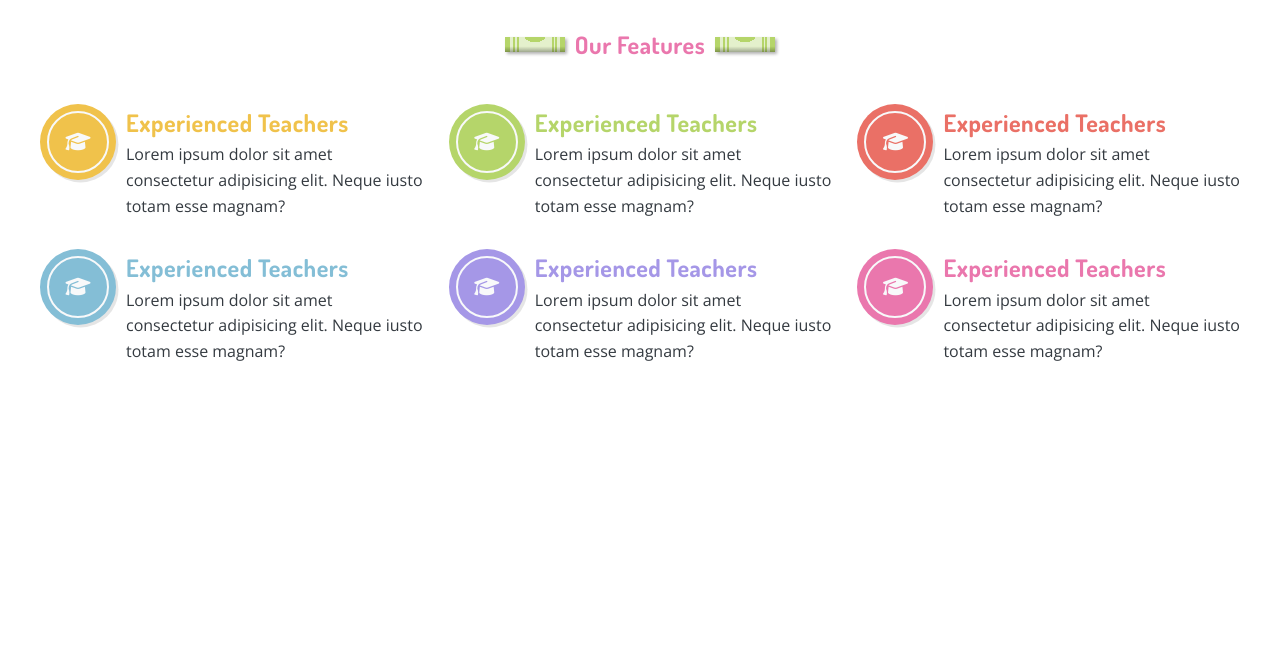
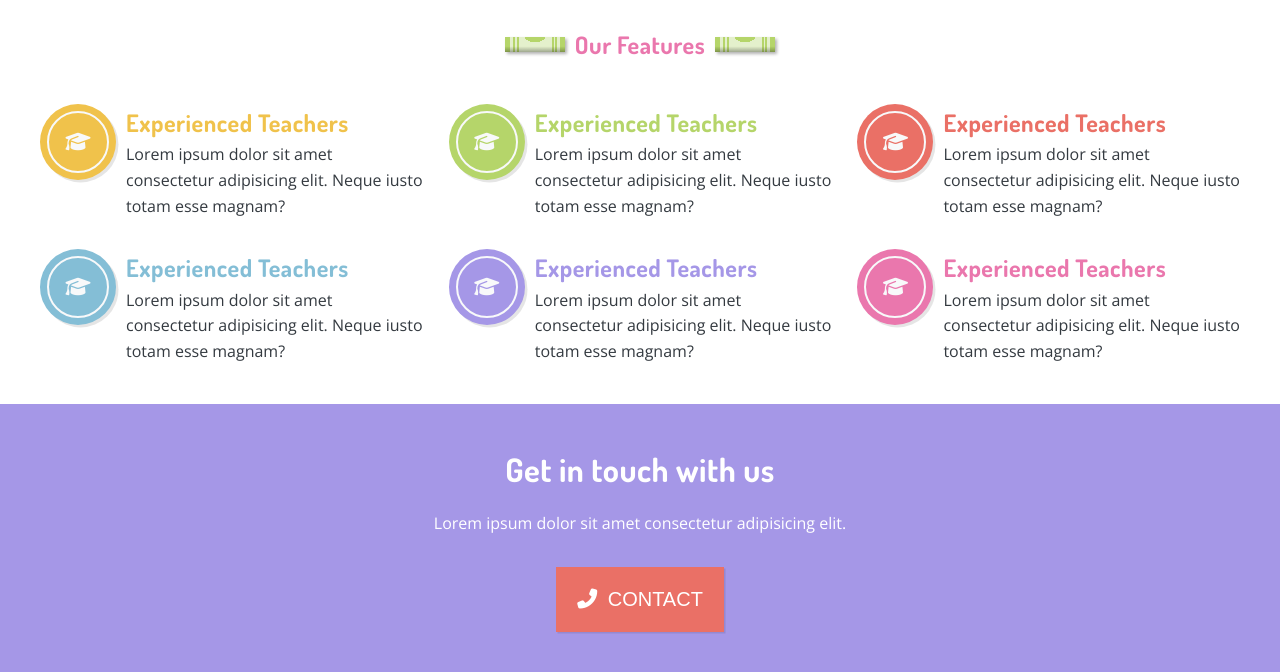
Before and after one commit to martinacurl/The-Kidz-School, a plain HTML site: page index.html in a window 1280 px wide. Shown: the part 718-1390 px from the top of the page. Before the commit the page ends 1122 px from the top, so only its background shows below. Drawn offline with nearby package versions, Linux system fonts and the light colour scheme.

Commit message:
Contact section

```diff
--- a/CSS/layout.css
+++ b/CSS/layout.css
@@ -40,6 +40,8 @@
 .mt-16, .my-16 {margin-top: var(--distance-16);}
 .mb-16, .my-16 {margin-bottom: var(--distance-16);}         /* 0rem */
 
+.ml-2, .mx-2 {margin-left: var(--distance-2);}
+.mr-2, .mx-2 {margin-right: var(--distance-2);}
 .ml-4, .mx-4 {margin-left: var(--distance-4);}
 .mr-4, .mx-4 {margin-right: var(--distance-4);}
 .ml-6, .mx-6 {margin-left: var(--distance-6);}
@@ -53,7 +55,7 @@
 .p-6 {padding: var(--distance-6);}
 .p-8 {padding: var(--distance-8);}
 .p-12 {padding: var(--distance-12);}
-.p-15 {padding: var(--distance-15);}
+.p-16 {padding: var(--distance-16);}
 
 .pr-4, .px-4 {padding-right: var(--distance-4);}
 .pl-4, .px-4 {padding-left: var(--distance-4);}
@@ -65,6 +67,7 @@
 ******************/
 .text-decoration-none {text-decoration: none;}
 .text-center {text-align: center;}
+.text-uppercase {text-transform: uppercase;}
 
 .text-size-xxs {font-size: var(--display-xxs);}
 .text-size-xs {font-size: var(--display-xs);}
@@ -108,6 +111,7 @@ nav div a:not(:first-child) {margin-left: var(--distance-12);}
 .border-small-white {border: var(--border-xs-white);}
 .border-bottom-xs {border-bottom: var(--border-xs)}
 .border-sm {border: var(--border-sm);}
+.border-transparent {border: var(--border-transparent);}
 
 /******************
 *** Colored Bar ***
--- a/index.html
+++ b/index.html
@@ -277,6 +277,18 @@
         </div>
     </section>
 
+    <!-- Contact -->
+    <section class="bg-primary p-16">
+        <div class="d-flex flex-column justify-content-center align-items-center text-white ">
+            <h1 class="mb-6">Get in touch with us</h1>
+            <p class="mb-12">Lorem ipsum dolor sit amet consectetur adipisicing elit.</p>
+            <button class="btn-danger border-transparent border-radius-sm shadow-sm text-white text-size-lg text-uppercase p-8">
+                <i class="fas fa-phone-alt mr-2"></i></i>
+                Contact
+            </button>
+        </div>
+    </section>
+
 </body>
 
 </html>
```
